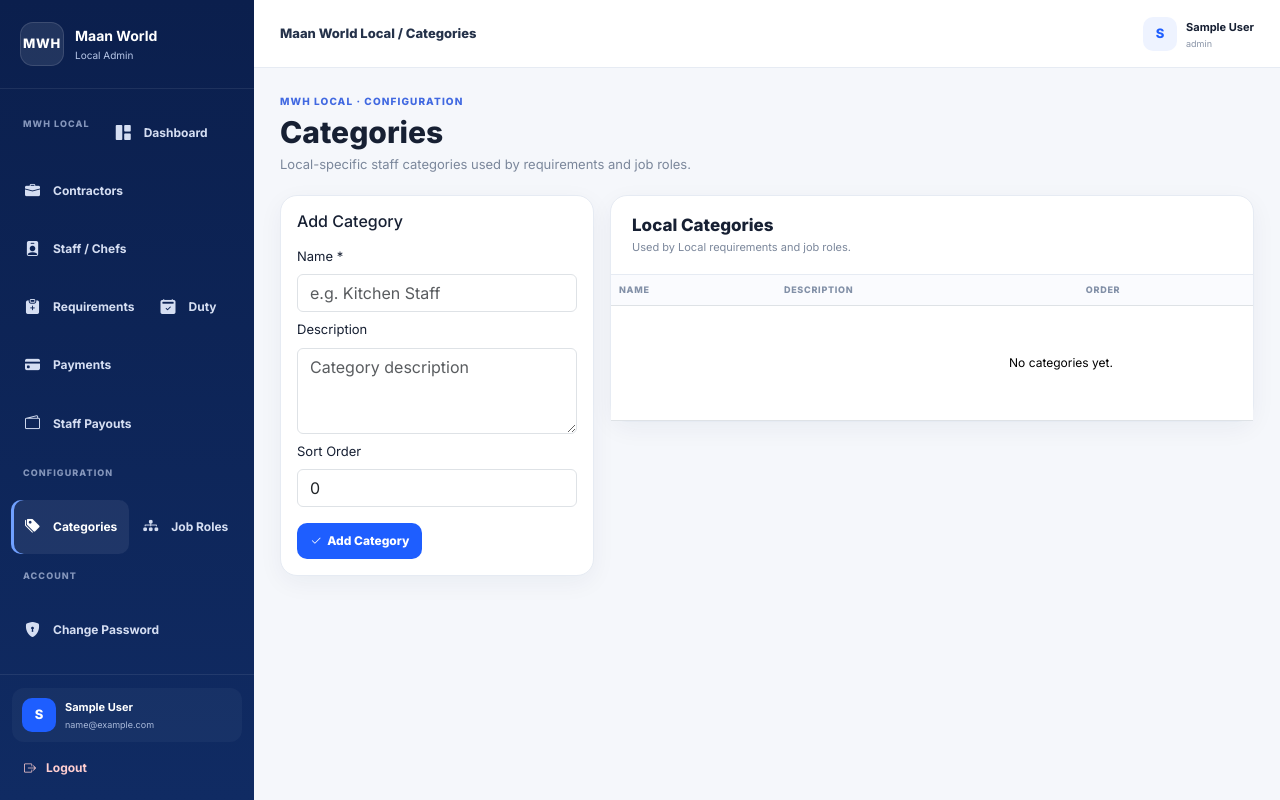
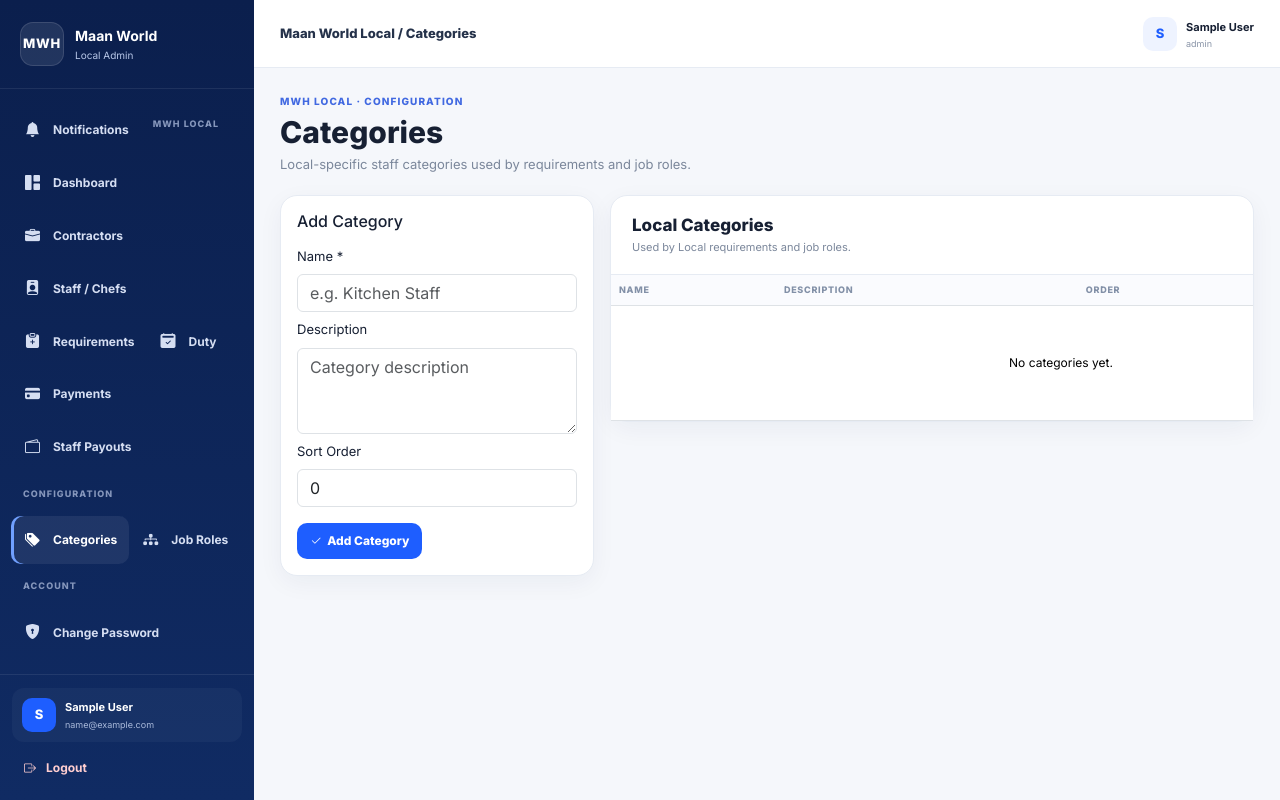
Before and after one commit to vijay7503637339/MWH-admin-Local, a PHP site: page /admin/categories.php in a window 1280 px wide. Run offline with PHP 8.4, Linux system fonts and the light colour scheme; the visitor is signed in with stand-in values (Sample User, id 1); data that the repository does not hold is empty; a stand-in replaces the project's code that opens the database connection.

Commit message:
Add notifications to admin navigation

```diff
--- a/admin/includes/sidebar.php
+++ b/admin/includes/sidebar.php
@@ -2,6 +2,8 @@
 <aside class="sidebar">
   <div class="brand"><div class="brand-mark">MWH</div><div class="brand-copy"><strong>Maan World</strong><span>Local Admin</span></div></div>
   <nav class="nav">
+    <a class="<?=$currentPage==='notifications.php'?'active':''?>" href="notifications.php"><i class="bi bi-bell-fill"></i><span>Notifications</span></a>
+
     <div class="nav-label">MWH Local</div>
     <a class="<?=$currentPage==='dashboard.php'?'active':''?>" href="dashboard.php"><i class="bi bi-grid-1x2-fill"></i><span>Dashboard</span></a>
     <a class="<?=$currentPage==='contractors.php'?'active':''?>" href="contractors.php"><i class="bi bi-briefcase-fill"></i><span>Contractors</span></a>
```
